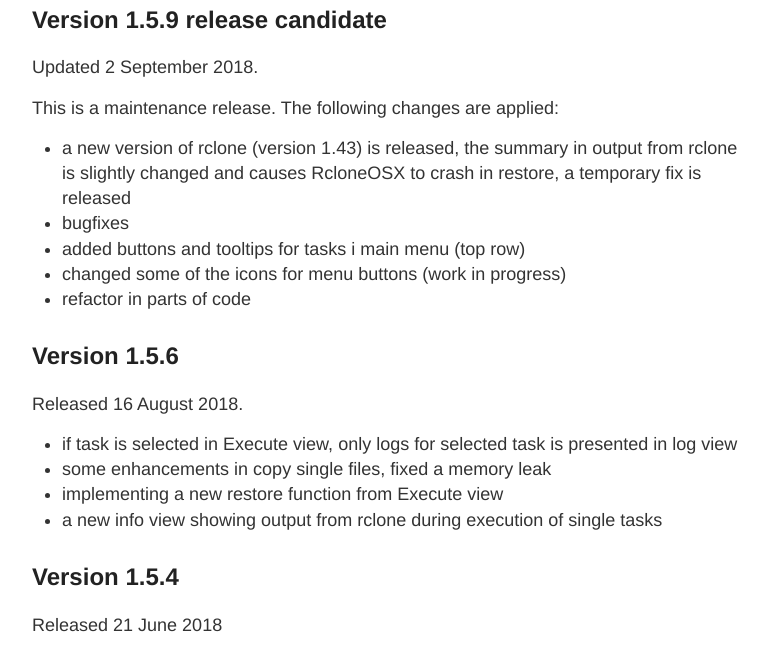
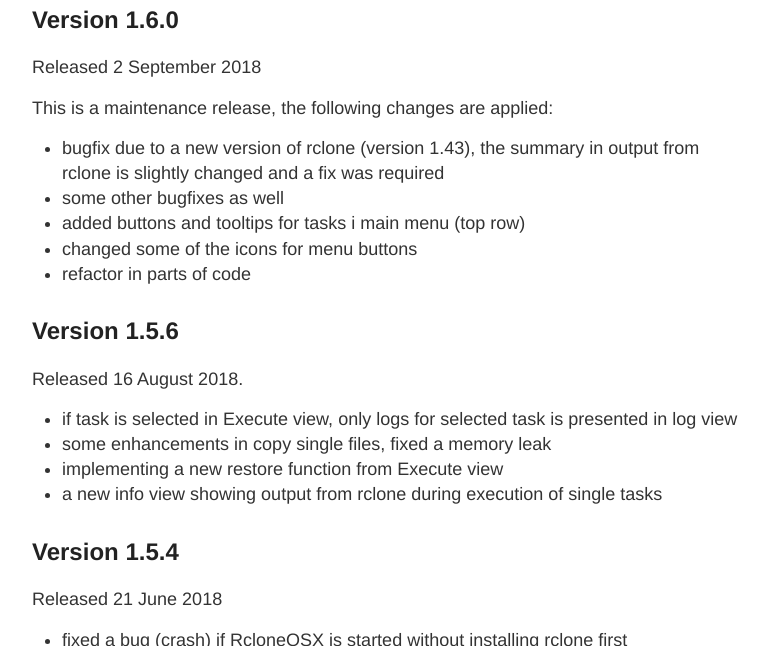
Before and after one commit to d2s/Documentation, a Jekyll site: the page built from _posts/2018-01-01-RcloneChangelog.md, in a window 1280 px wide and 900 px high, scrolled down 798 px, cut to the strip 254-900 px from the top of the window. Shown: the whole strip, without its empty margins (248-1016 px from the left). Built offline with Jekyll 4.4.1, drawn with Linux system fonts in a browser that asks for light colours.

Commit message:
new version

```diff
--- a/_posts/2018-01-01-RcloneChangelog.md
+++ b/_posts/2018-01-01-RcloneChangelog.md
@@ -17,16 +17,16 @@ Next release will be when macOS Mojave and Xcode 10 are released. The branch [xc
 
 ![Execute view](/images/RsyncOSX/mojave/RcloneOSX.png)
 
-## Version 1.5.9 release candidate
+## Version 1.6.0
 
-Updated 2 September 2018.
+Released 2 September 2018
 
-This is a maintenance release. The following changes are applied:
+This is a maintenance release, the following changes are applied:
 
-- a new version of rclone (version 1.43) is released, the summary in output from rclone is slightly changed and causes RcloneOSX to crash in restore, a temporary fix is released
-- bugfixes
+- bugfix due to a new version of rclone (version 1.43), the summary in output from rclone is slightly changed and a fix was required
+- some other bugfixes as well
 - added buttons and tooltips for tasks i main menu (top row)
-- changed some of the icons for menu buttons (work in progress)
+- changed some of the icons for menu buttons
 - refactor in parts of code
 
 ## Version 1.5.6
```
